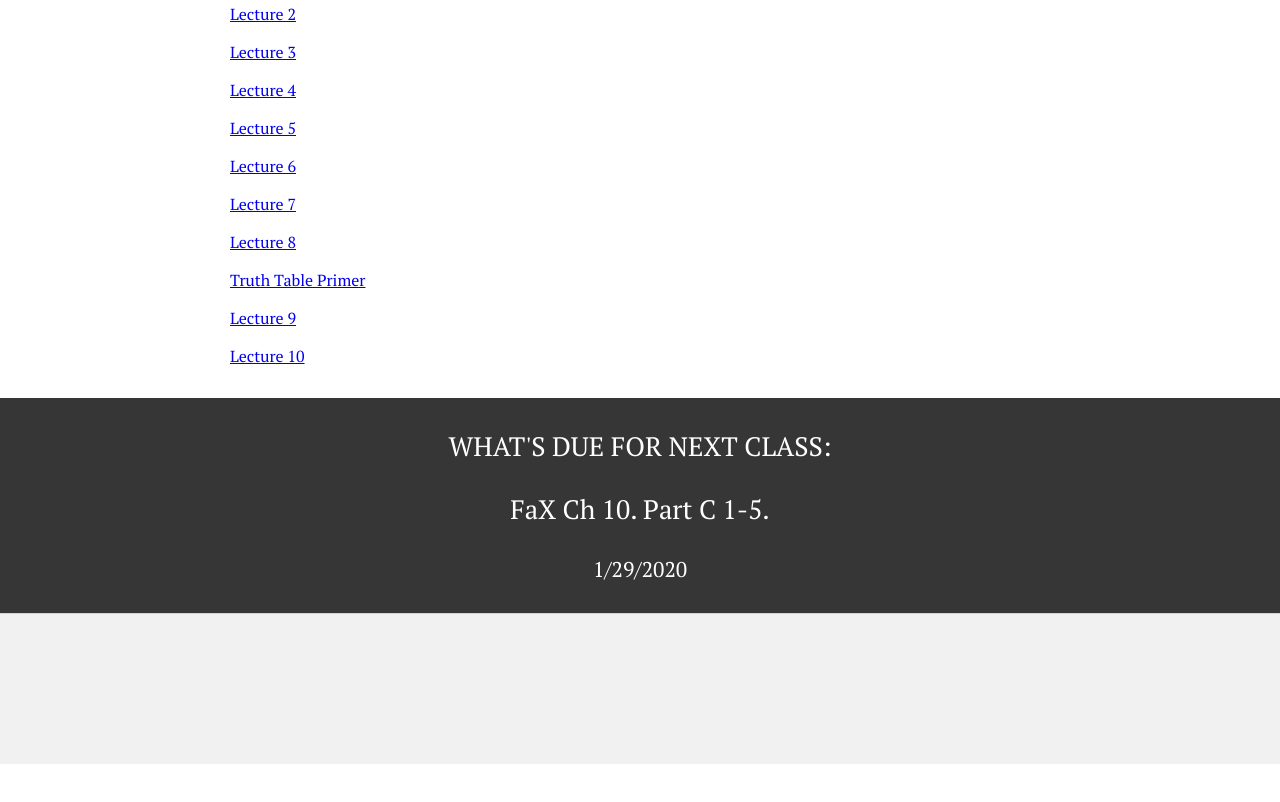
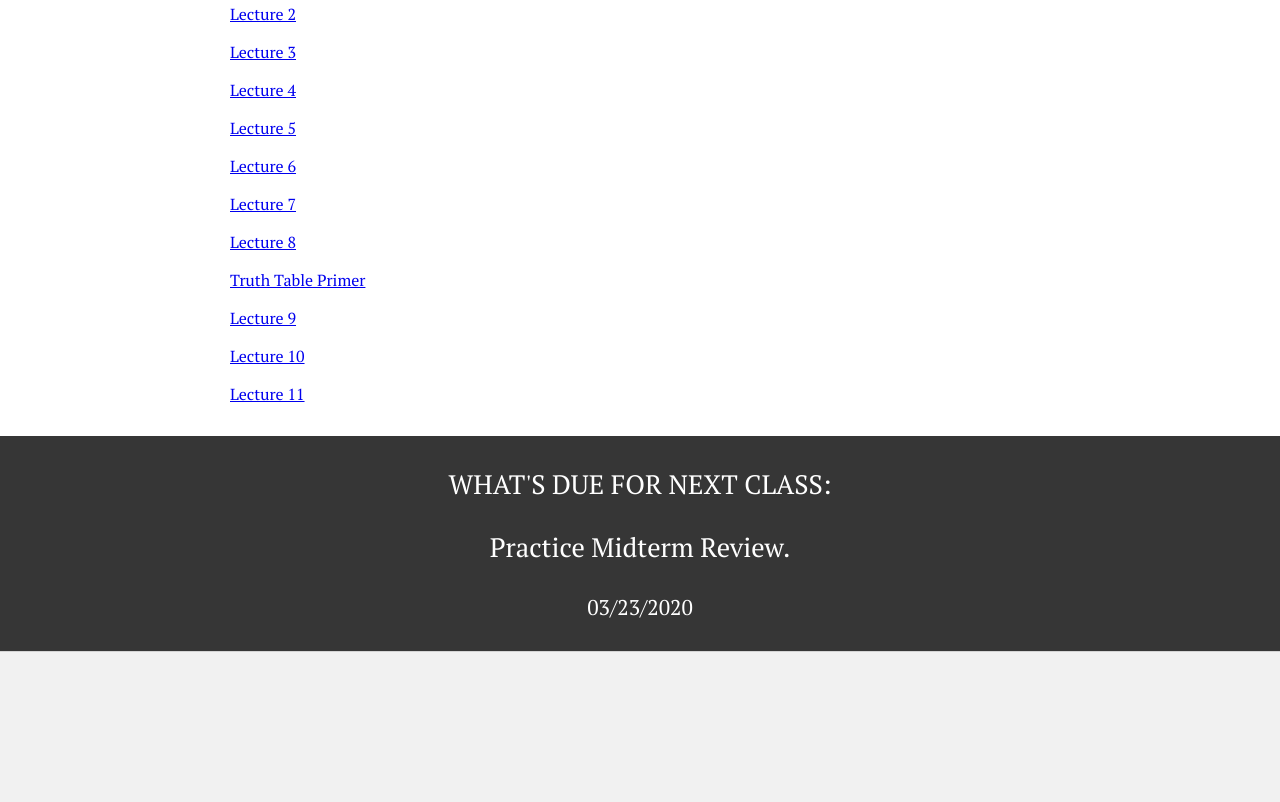
Before and after one commit to caleychowland/caleychowland.github.io, a plain HTML site: page Lectures.html in a window 1280 px wide. Shown: the part 434-1236 px from the top of the page. Before the commit the page ends 1198 px from the top, so only its background shows below. Drawn offline with nearby package versions, Linux system fonts and the light colour scheme.

Commit message:
Add files via upload

```diff
--- a/Lectures.html
+++ b/Lectures.html
@@ -186,6 +186,7 @@
 				<p style="margin-left: 40px"><a href="Truth tables.pdf" target="blank">Truth Table Primer</a></p>
 				<p style="margin-left: 40px"><a href="Lecture_9.pdf" target="blank">Lecture 9</a></p>
 				<p style="margin-left: 40px"><a href="Lecture_10.pdf" target="blank">Lecture 10</a></p>
+				<p style="margin-left: 40px"><a href="Lecture_11.pdf" target="blank">Lecture 11</a></p>
 			</div>
 			<!div class="two-third">
 				<!img id="f-image-1" class="featured-image" src="Image_1.jpg" />
@@ -196,8 +197,8 @@
 
 		<div id="quote-area">
 			<div class="normal-wrapper">
-				<h3>WHAT'S DUE FOR NEXT CLASS: <p>FaX Ch 10. Part C 1-5.</p></h3>
-				<h4>1/29/2020</h4>
+				<h3>WHAT'S DUE FOR NEXT CLASS: <p>Practice Midterm Review.</p></h3>
+				<h4>03/23/2020</h4>
 			</div>
 		</div>
 
```
Also changed, not shown: Extra Practice.html (+2 -2 lines), Homework.html (+2 -2 lines), Syllabus.html (+2 -2 lines), index.html (+2 -2 lines), 1 other file.
